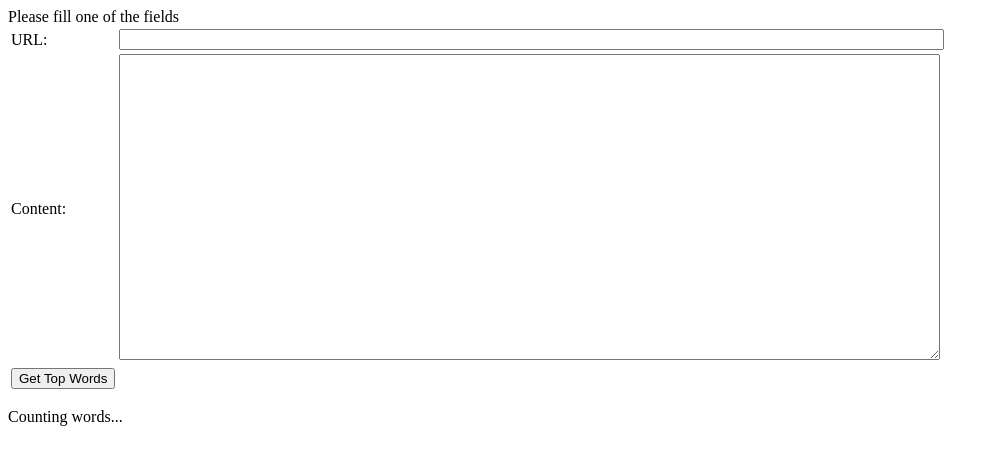
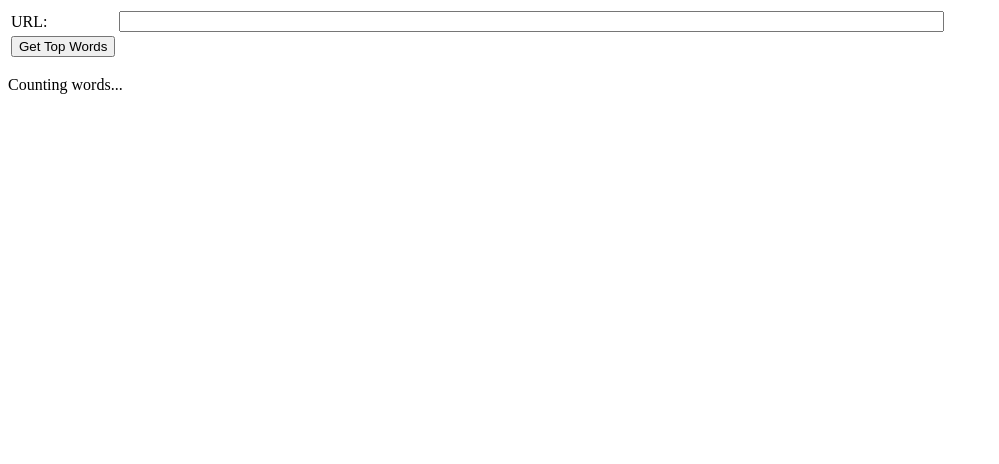
Before and after one commit to terpaul/AWS_App_Dev, a plain HTML site: page word-count-app/src/main/webapp/index.html in a window 1280 px wide. Both pictures are taken after a click on the button "Get Top Words". Shown: the whole page, without its empty margins (0-999 px from the left). Drawn offline with Linux system fonts and the light colour scheme; no server answers.

Commit message:
Homework 5

```diff
--- a/word-count-app/src/main/webapp/index.html
+++ b/word-count-app/src/main/webapp/index.html
@@ -11,38 +11,25 @@
 			 var url = document.getElementById('url').value;
 			 var results;
 			 if (url !== null && url !== '') {
-			   document.getElementById('content').value = '';
 			   results = "URL: " + url + "<p>";
 			 } else {
 			   results = "";
 			 }
-			 document.getElementById("output").innerHTML = results + this.responseText;
-			 if (this.responseText.indexOf("<table") > -1) {
-			    document.getElementById('url').value = '';
-			 }
+			 document.getElementById("output").innerHTML = this.responseText;
 			}
 		  };
-          var content = document.getElementById('content').value;
           var url = document.getElementById('url').value;
           var encodedUrl = encodeURIComponent(url);
-		  //xhttp.open("POST", "http://52.33.100.175:3000/findTopWords", true);
-		  //xhttp.open("POST", "https://i8pvvi40ai.execute-api.us-west-2.amazonaws.com/Production/wordcount", true);
+
           xhttp.open("GET", "https://i8pvvi40ai.execute-api.us-west-2.amazonaws.com/node/wordcount?url=" + encodedUrl, true);
-
-
-		  xhttp.setRequestHeader("Content-type", "application/x-www-form-urlencoded");
-		  xhttp.send("content="+ encodeURIComponent(content)+'&url='+encodeURIComponent(url));
+		  xhttp.setRequestHeader("Content-type", "application/json");
+		  xhttp.send();
 		}
     </script>
   </head>
   <body>
-    <div>Please fill one of the fields</div>
     <table>
       <tr><td>URL:</td><td><input id="url" size="100"></input></td></tr>
-      <tr>
-        <td>Content:</td>
-        <td><textarea id="content" rows="20" cols="100"></textarea></td>
-      </tr>
       <tr colspan="2">
         <td><button type="button" onclick="getTopWords()">Get Top Words</button></td>
       </tr>
```
